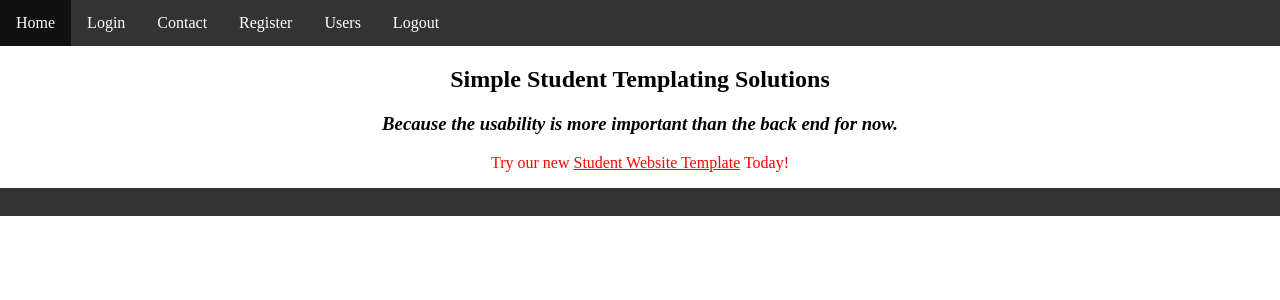
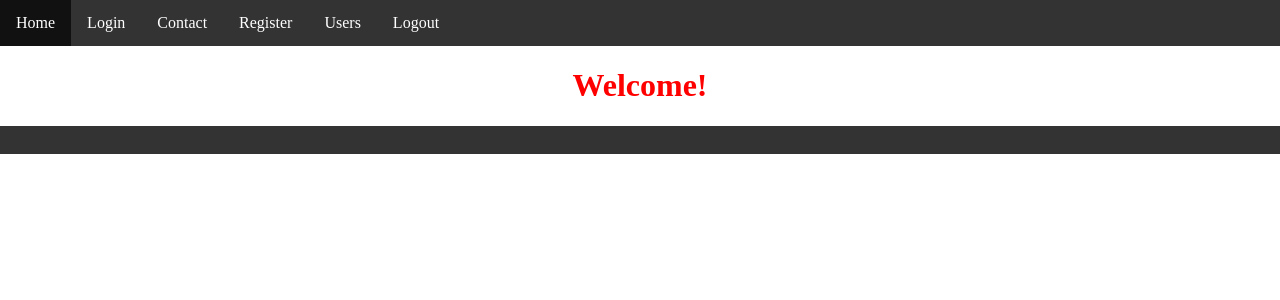
Before and after one commit to msullivan1999/SecureMessenger, a Bottle app: page /home in a window 1280 px wide. Shown: the top 300 px of the page. Run offline with Bottle, Linux system fonts and the light colour scheme.

Commit message:
update default page to register new user

```diff
--- a/controller.py
+++ b/controller.py
@@ -57,7 +57,6 @@ def serve_js(js):
 #-----------------------------------------------------------------------------
 
 # Redirect to login
-@get('/')
 @get('/home')
 def get_index():
     '''
@@ -136,6 +135,7 @@ def get_contact():
 
 #-----------------------------------------------------------------------------
 
+@get('/')
 @get('/register')
 def get_register():
     return model.get_register()
--- a/templates/header.html
+++ b/templates/header.html
@@ -15,9 +15,6 @@
   <li><a href="/logout">Logout</a></li>
 </ul>
 </p>
-<center><h2>Simple Student Templating Solutions</h2>
-
-
-<h3><i>Because the usability is more important than the back end for now.</i></h3>
+<center>
 
 <p>
--- a/templates/index.html
+++ b/templates/index.html
@@ -1 +1 @@
-<p style="color:#FF0000">Try our new <u>Student Website Template</u> Today!</p>
+<h1 style="color:#FF0000">Welcome!</h1>
```
Also changed, not shown: database.db.
